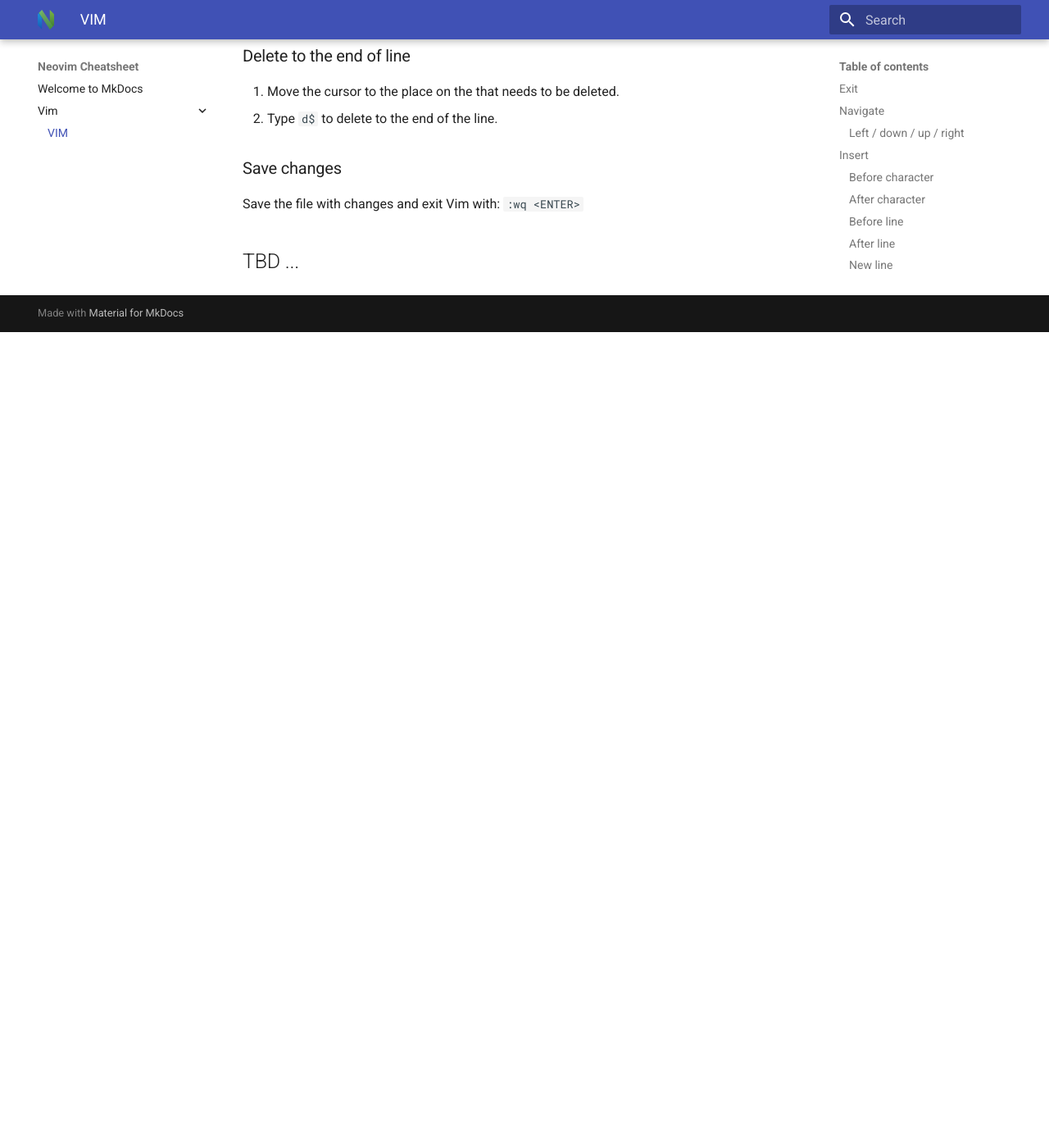
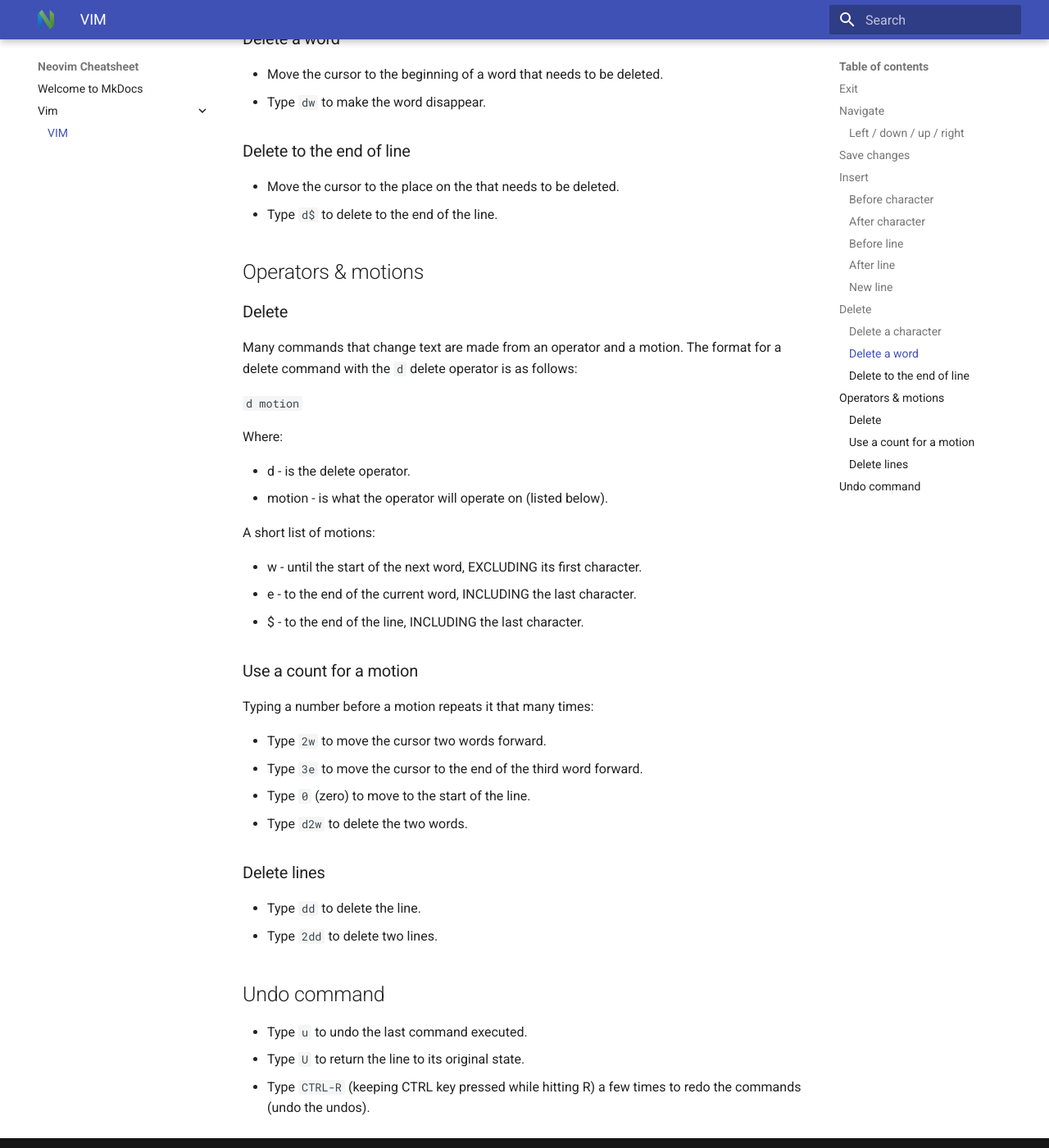
Before and after one commit to vasileboris/nvim-cheat-sheet, an MkDocs documentation site: the page built from docs/vim/vimtutor.md, in a window 1280 px wide and 1400 px high, scrolled down 1735 px. Shown: the whole window at 82% size. Built offline with MkDocs 1.6.1 and Material for MkDocs 9.7.7, drawn with Linux system fonts in a browser that asks for light colours; before the commit the page ends 2140 px from its top, so only the background shows below that; some of the changed text lies outside the part shown.

Commit message:
Add up to lesson 1.2

````diff
--- a/docs/vim/vimtutor.md
+++ b/docs/vim/vimtutor.md
@@ -21,52 +21,90 @@ To move the cursor, press the h,j,k,l keys as indicated.
       v
 ```
 
+## Save changes
+
+Save the file with changes and exit Vim with: `:wq <ENTER>`
+
 ## Insert
 
 ### Before character
 
-1. Move the cursor on top of the character before you want to insert text.
-2. Press `i` to insert text.
+* Move the cursor on top of the character before you want to insert text.
+* Press `i` to insert text.
 
 ### After character
 
-1. Move the cursor on top of the character after you want to insert text.
-2. Press `a` to insert text.
+* Move the cursor on top of the character after you want to insert text.
+* Press `a` to insert text.
 
 ### Before line
 
-1. Move the cursor to the line where you want to append text. It does not matter on what character the cursor is in that line.
-2. Press `I` to insert text.
+* Move the cursor to the line where you want to append text. It does not matter on what character the cursor is in that line.
+* Press `I` to insert text.
 
 ### After line
 
-1. Move the cursor to the line where you want to append text. It does not matter on what character the cursor is in that line.
-2. Press `A` to insert text.
+* Move the cursor to the line where you want to append text. It does not matter on what character the cursor is in that line.
+* Press `A` to insert text.
 
 ### New line
 
-1. Press `o` to insert new line below the cursor.
-2. Press `O` to insert new line above the cursor.
+* Press `o` to insert new line below the cursor.
+* Press `O` to insert new line above the cursor.
 
 ## Delete
 
 ### Delete a character
 
-1. Move the cursor until it is on top of the character you want to delete.
-1. Press `x` to delete the character under the cursor.
+* Move the cursor until it is on top of the character you want to delete.
+* Press `x` to delete the character under the cursor.
 
 ### Delete a word
 
-1. Move the cursor to the beginning of a word that needs to be deleted.
-2. Type `dw` to make the word disappear.
+* Move the cursor to the beginning of a word that needs to be deleted.
+* Type `dw` to make the word disappear.
 
 ### Delete to the end of line
 
-1. Move the cursor to the place on the that needs to be deleted.
-2. Type `d$` to delete to the end of the line.
+* Move the cursor to the place on the that needs to be deleted.
+* Type `d$` to delete to the end of the line.
 
-### Save changes
+## Operators & motions
 
-Save the file with changes and exit Vim with: `:wq <ENTER>`
+### Delete
 
-## TBD ...
+Many commands that change text are made from an operator and a motion.
+The format for a delete command with the `d` delete operator is as follows:
+
+`d motion`
+
+Where:
+
+* d - is the delete operator.
+* motion - is what the operator will operate on (listed below).
+
+A short list of motions:
+
+* w - until the start of the next word, EXCLUDING its first character.
+* e - to the end of the current word, INCLUDING the last character.
+* $ - to the end of the line, INCLUDING the last character.
+
+### Use a count for a motion
+
+Typing a number before a motion repeats it that many times:
+
+* Type `2w` to move the cursor two words forward.
+* Type `3e` to move the cursor to the end of the third word forward.
+* Type  `0` (zero) to move to the start of the line.
+* Type `d2w` to delete the two words.
+
+### Delete lines
+
+* Type `dd` to delete the line.
+* Type `2dd` to delete two lines.
+
+## Undo command
+
+* Type `u` to undo the last command executed.
+* Type `U` to return the line to its original state.
+* Type `CTRL-R` (keeping CTRL key pressed while hitting R) a few times to redo the commands (undo the undos).
````
Also changed, not shown: other parts of docs/vim/vimtutor.md (+2 -2 lines).
